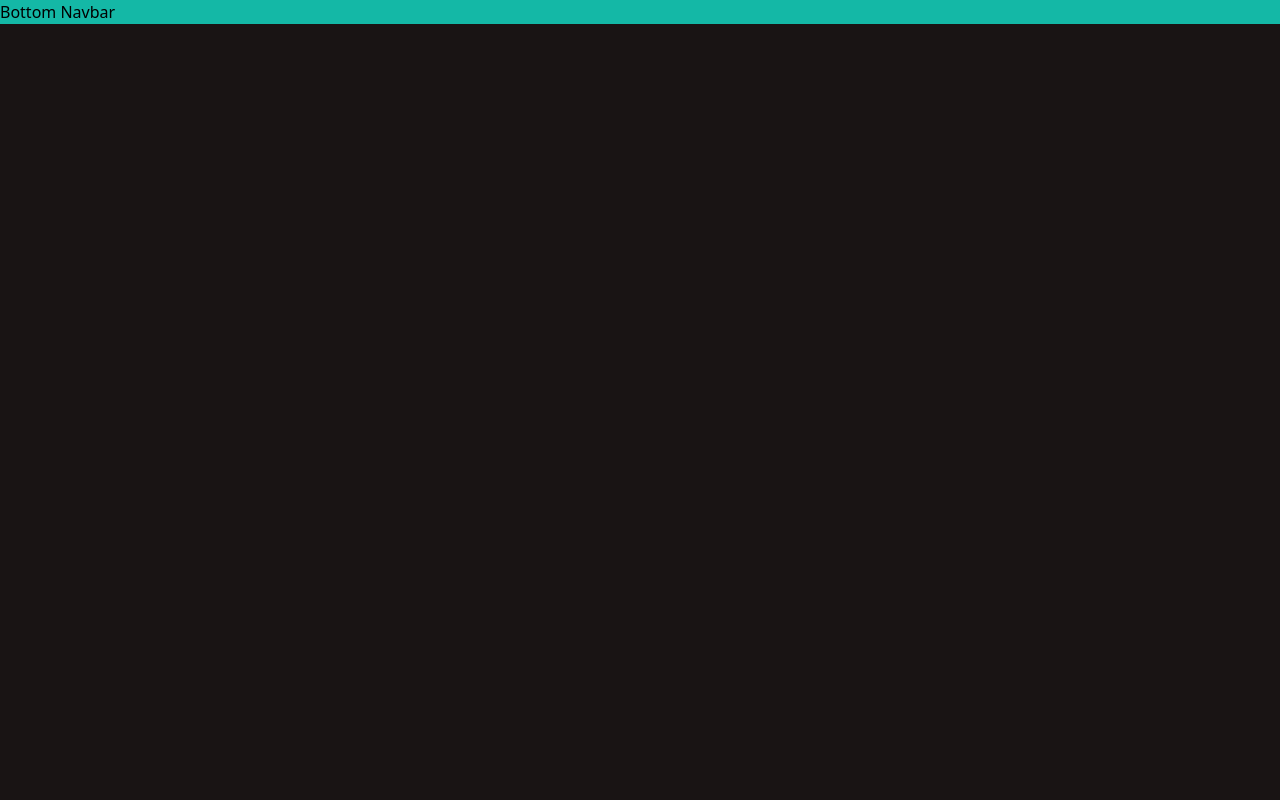
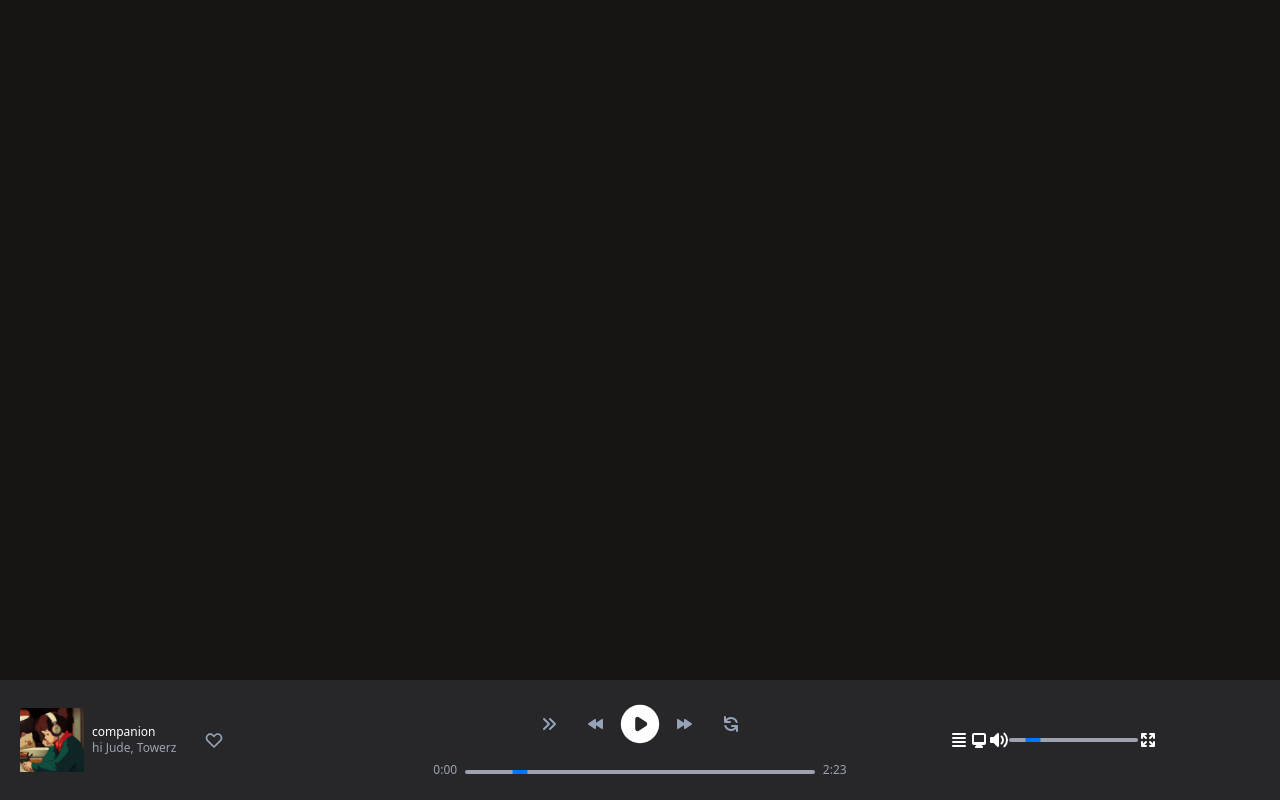
Before and after one commit to DevLukeHere/spotify-tailwind, a React (Create React App) app: page / in a window 1280 px wide. Built offline with nearby package versions, Linux system fonts and the light colour scheme.

Commit message:
Added bottom navigation bar

```diff
--- a/src/layouts/BottomNavbar.js
+++ b/src/layouts/BottomNavbar.js
@@ -1,7 +1,110 @@
+import React, { useState } from "react";
+import AlbumArt from "../assets/images/lofi-girl-album-art.jpeg";
+import { HeartIcon } from "@heroicons/react/outline";
+import {
+  RewindIcon,
+  FastForwardIcon,
+  PlayIcon,
+  PauseIcon,
+  ChevronDoubleRightIcon,
+  VolumeUpIcon,
+  DesktopComputerIcon,
+  ViewListIcon,
+  ArrowsExpandIcon,
+  RefreshIcon,
+  ArrowCircleUpIcon,
+} from "@heroicons/react/solid";
+
 function BottomNavbar() {
+  const [onHoverAlbum, setOnHoverAlbum] = useState(false);
+  const [play, setPlay] = useState(true);
+
+  const onClickPlay = () => {
+    setPlay(!play);
+  };
+
   return (
-    <div className="bg-teal-500 w-full">
-      <h1 className="text-3x">Bottom Navbar</h1>
+    <div className="bg-zinc-800 w-full text-white grid grid-cols-3 p-5 absolute inset-x-0 bottom-0">
+      <div className="grid grid-cols-footerLeft gap-2 items-center">
+        <div
+          className="w-16 h-16 relative"
+          onMouseEnter={() => setOnHoverAlbum(true)}
+          onMouseLeave={() => setOnHoverAlbum(false)}
+        >
+          <ArrowCircleUpIcon
+            className={`w-8 h-8 absolute right-1 top-1 fill-zinc-700 stroke-white ${
+              onHoverAlbum ? "" : "hidden"
+            } hover:fill-zinc-900`}
+          />
+          <img className="cursor-pointer" src={AlbumArt} alt="album-art" />
+        </div>
+        <div>
+          <p className="text-xs hover:underline cursor-pointer">companion</p>
+          <p className="text-xs text-gray-400 hover:underline cursor-pointer">
+            hi Jude, Towerz
+          </p>
+        </div>
+        <div className="pl-5">
+          <HeartIcon className="h-5 w-5 stroke-slate-400 hover:stroke-white" />
+        </div>
+      </div>
+      <div className="">
+        <div className="grid items-center grid-cols-3">
+          <div className="grid grid-cols-1 mr-3">
+            <ChevronDoubleRightIcon className="h-5 w-5 justify-self-end fill-slate-400 hover:fill-white" />
+          </div>
+          <div className="grid grid-cols-3 items-center gap-4">
+            <RewindIcon className="h-5 w-5 justify-self-end fill-slate-400 hover:fill-white" />
+            {play ? (
+              <PlayIcon
+                className="h-12 w-12 justify-self-center"
+                onClick={onClickPlay}
+              />
+            ) : (
+              <PauseIcon
+                className="h-12 w-12 justify-self-center"
+                onClick={onClickPlay}
+              />
+            )}
+            <FastForwardIcon className="h-5 w-5 justify-self-start fill-slate-400 hover:fill-white" />
+          </div>
+          <div className="grid grid-cols-1 ml-3">
+            <RefreshIcon className="h-5 w-5 fill-slate-400 hover:fill-white" />
+          </div>
+        </div>
+        <div className="flex mt-2 justify-center items-baseline">
+          <div className="">
+            <p className="text-xs text-gray-400 mr-2">0:00</p>
+          </div>
+          <div className="w-full">
+            <input
+              class="rounded-lg overflow-hidden appearance-none bg-gray-400 h-1 w-full"
+              type="range"
+              min="1"
+              max="100"
+              step="1"
+              value="15"
+            />
+          </div>
+          <div className="">
+            <p className="text-xs text-gray-400 ml-2">2:23</p>
+          </div>
+        </div>
+      </div>
+      <div className="flex items-center justify-center">
+        <ViewListIcon className="h-5 w-5" />
+        <DesktopComputerIcon className="h-5 w-5" />
+        <VolumeUpIcon className="h-5 w-5" />
+        <input
+          class="rounded-lg overflow-hidden appearance-none bg-gray-400 h-1"
+          type="range"
+          min="1"
+          max="100"
+          step="1"
+          value="15"
+        />
+        <ArrowsExpandIcon className="h-5 w-5" />
+      </div>
     </div>
   );
 }
```
